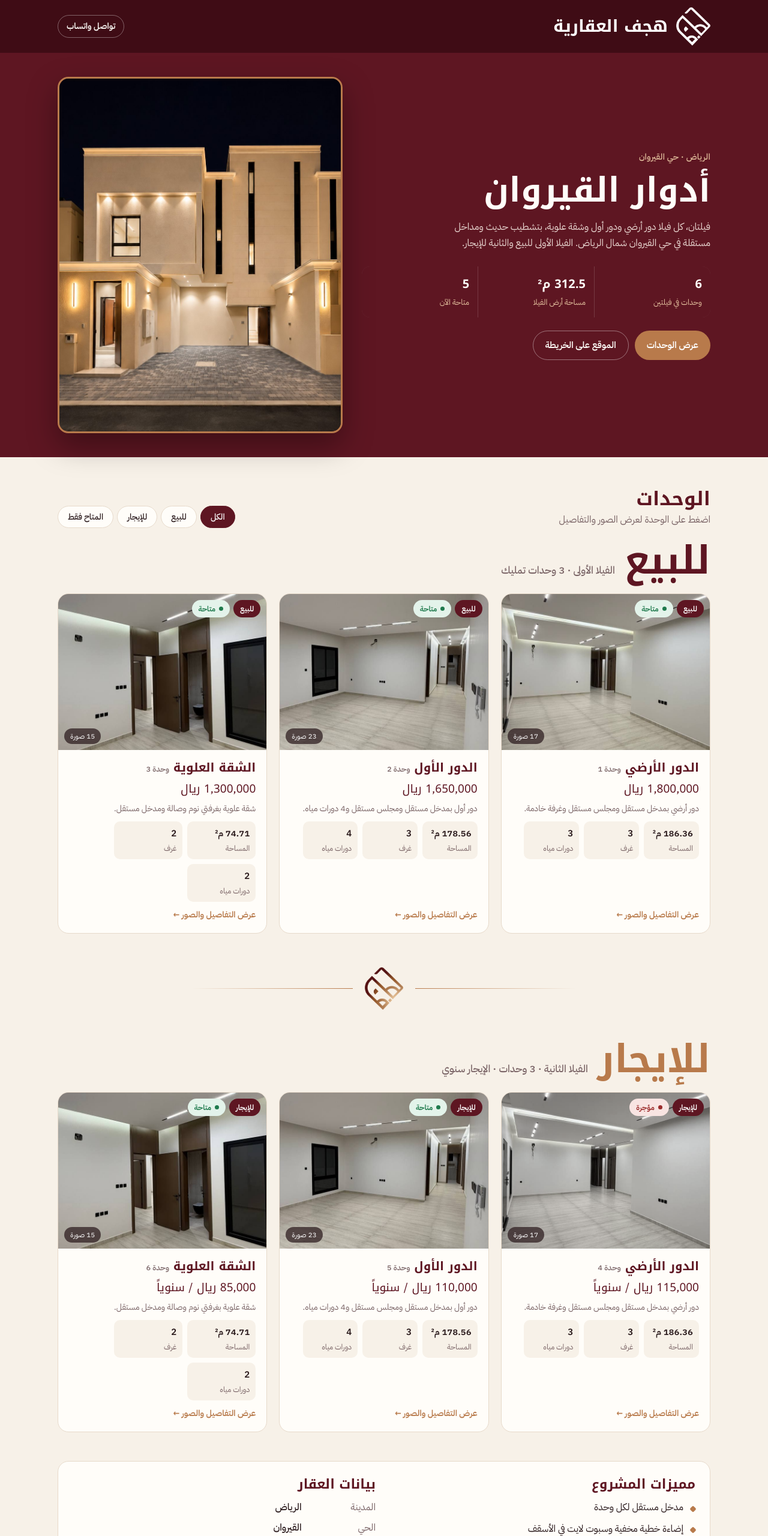
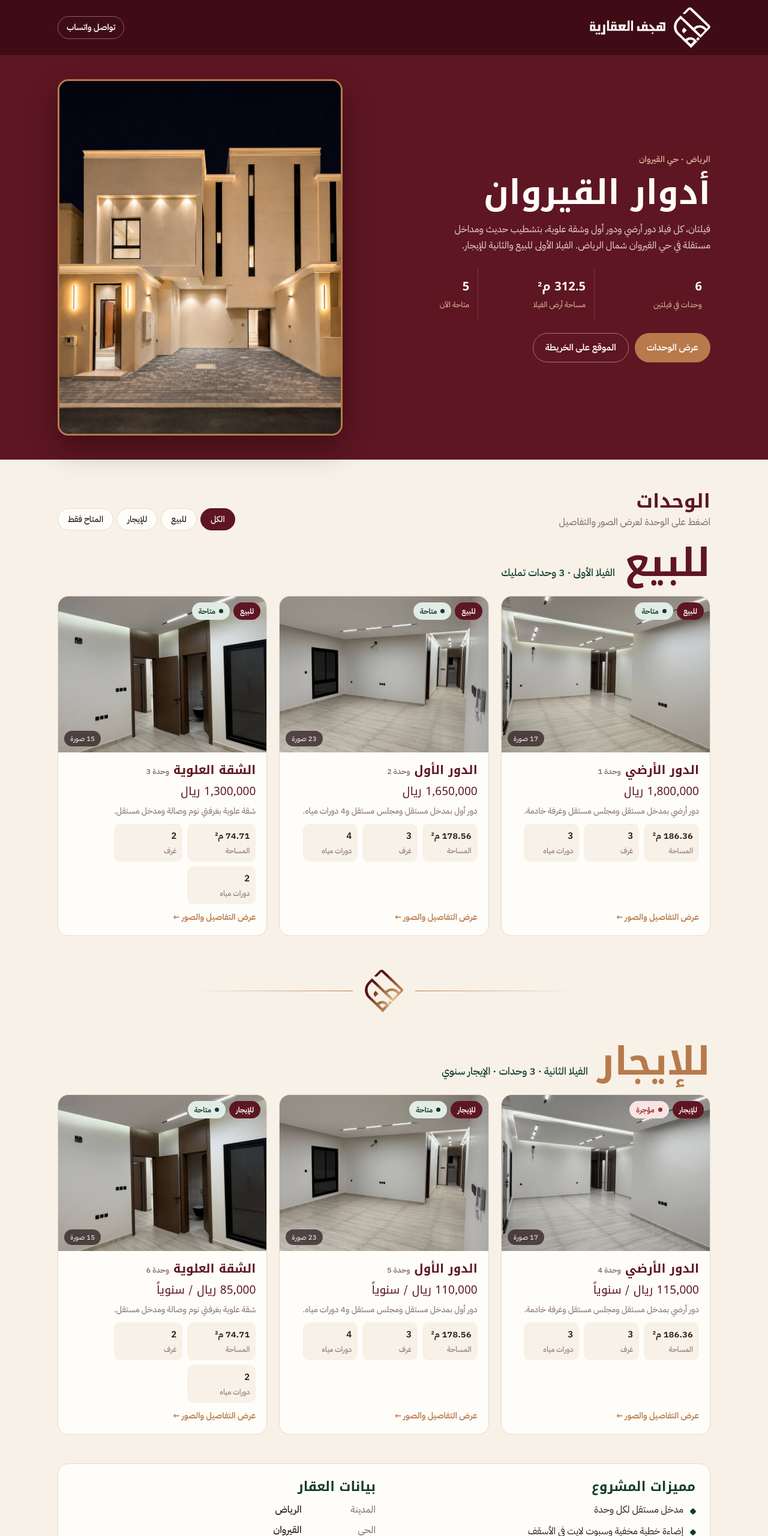
Before and after one commit to abdallahAlmawash/Qairawan, a plain HTML site: page index.html in a window 1280 px wide. Shown: the top 2560 px of the page at 60% size. Drawn offline with Linux system fonts and the light colour scheme.

Commit message:
Official wordmark in header, subtle brand green accents
Co-Authored-By: Claude Opus 5.5 <noreply@anthropic.com>
Claude-Session: https://claude.ai/code/session_016DzazqHtCN9oEZqsL184G2

```diff
--- a/index.html
+++ b/index.html
@@ -13,7 +13,7 @@
 :root{
   --burgundy:#5E1622; --burgundy-deep:#3F0C15; --copper:#B87A4B; --copper-soft:#E5C3A0;
   --cream:#F7F1E8; --paper:#FFFDF9; --ink:#2A1A1C; --muted:#7A6466; --line:#E7DACB;
-  --ok:#1F7A4D; --ok-bg:#E3F3EA; --no:#9B2C2C; --no-bg:#F8E4E2;
+  --ok:#103B2C; --ok-bg:#E2ECE6; --green:#103B2C; --no:#9B2C2C; --no-bg:#F8E4E2;
   --f-display:"Noto Kufi Arabic","IBM Plex Sans Arabic",Tahoma,sans-serif;
   --f-body:"IBM Plex Sans Arabic",Tahoma,"Segoe UI",sans-serif;
   color-scheme:light;
@@ -32,8 +32,9 @@ a{color:inherit}
 .top{background:var(--burgundy-deep);color:var(--paper)}
 .top .wrap{display:flex;align-items:center;justify-content:space-between;gap:12px;padding-block:12px}
 .top .brand{display:flex;align-items:center;gap:14px;text-decoration:none;color:#fff}
-.top .brand img{height:64px;width:auto}
-.top .brand span{font-family:var(--f-display);font-weight:800;font-size:28px;line-height:1;letter-spacing:0}
+.top .brand img{width:auto;display:block}
+.top .brand .mk{height:68px}
+.top .brand .wm{height:24px}
 .top a.call{font-weight:600;text-decoration:none;font-size:14px;border:1px solid rgba(255,255,255,.35);padding:6px 14px;border-radius:999px;white-space:nowrap}
 
 /* hero */
@@ -84,7 +85,7 @@ section.units{padding-block:48px 24px}
 .vhead{display:flex;align-items:baseline;gap:16px;flex-wrap:wrap;margin-bottom:18px}
 .vhead h2{font-size:clamp(40px,7vw,64px);font-weight:800;line-height:1.1;color:var(--burgundy)}
 .v2 .vhead h2{color:var(--copper)}
-.vhead p{margin:0;font-size:17px;color:var(--muted);font-weight:500}
+.vhead p{margin:0;font-size:17px;color:var(--green);font-weight:500}
 .divider{display:flex;align-items:center;gap:20px;margin:56px auto 48px;max-width:640px}
 .divider span{flex:1;height:1px;background:linear-gradient(to left,transparent,var(--copper))}
 .divider span:last-child{background:linear-gradient(to right,transparent,var(--copper))}
@@ -112,16 +113,16 @@ h3 small.no{font-family:var(--f-body);font-size:13px;color:var(--muted);font-wei
 /* about */
 section.about{padding-block:24px 48px}
 .about .box{background:var(--paper);border:1px solid var(--line);border-radius:18px;padding:24px;display:grid;grid-template-columns:1fr 1fr;gap:28px}
-.about h2{font-size:22px;color:var(--burgundy);margin-bottom:10px}
+.about h2{font-size:22px;color:var(--green);margin-bottom:10px}
 .feat{list-style:none;margin:0;padding:0;display:grid;gap:8px}
 .feat li{padding-right:20px;position:relative}
-.feat li::before{content:"";position:absolute;right:0;top:.7em;width:8px;height:8px;border-radius:2px;background:var(--copper);transform:rotate(45deg)}
+.feat li::before{content:"";position:absolute;right:0;top:.7em;width:8px;height:8px;border-radius:2px;background:var(--green);transform:rotate(45deg)}
 dl.kv{display:grid;grid-template-columns:auto 1fr;gap:6px 16px;margin:0}
 dl.kv dt{color:var(--muted)}
 dl.kv dd{margin:0;font-weight:500;font-variant-numeric:tabular-nums}
 
 /* footer */
-footer{background:var(--burgundy-deep);color:#EAD9D3}
+footer{background:var(--burgundy-deep);color:#EAD9D3;border-top:4px solid var(--green)}
 footer .wrap{padding-block:32px;display:grid;grid-template-columns:1.2fr 1fr 1fr;gap:24px}
 footer img{height:70px;width:auto}
 footer h4{margin:0 0 8px;color:var(--copper-soft);font-family:var(--f-display);font-size:15px}
@@ -168,7 +169,7 @@ footer .lic b{color:#fff;font-variant-numeric:tabular-nums}
   .about .box{grid-template-columns:1fr;padding:18px}
   .info{grid-template-columns:1fr}
   footer .wrap{grid-template-columns:1fr}
-  .top .brand img{height:50px}.top .brand span{font-size:23px}.top .brand{gap:10px}
+  .top .brand .mk{height:54px}.top .brand .wm{height:20px}.top .brand{gap:12px}
 }
 @media (prefers-reduced-motion:reduce){*{transition:none!important;scroll-behavior:auto!important}}
 </style>
@@ -178,7 +179,7 @@ footer .lic b{color:#fff;font-variant-numeric:tabular-nums}
 
 
 <div class="top"><div class="wrap">
-  <a class="brand" href="#" aria-label="هجف العقارية"><img src="img/mark-white.png" alt=""><span>هجف العقارية</span></a>
+  <a class="brand" href="#" aria-label="هجف العقارية"><img class="mk" src="img/mark-white.png" alt=""><img class="wm" src="img/wordmark-white.png" alt="هجف العقارية"></a>
   <a class="call" href="https://wa.me/966570707301" target="_blank" rel="noopener">تواصل واتساب</a>
 </div></div>
 
```
Also changed, not shown: img/wordmark-white.png (added).
